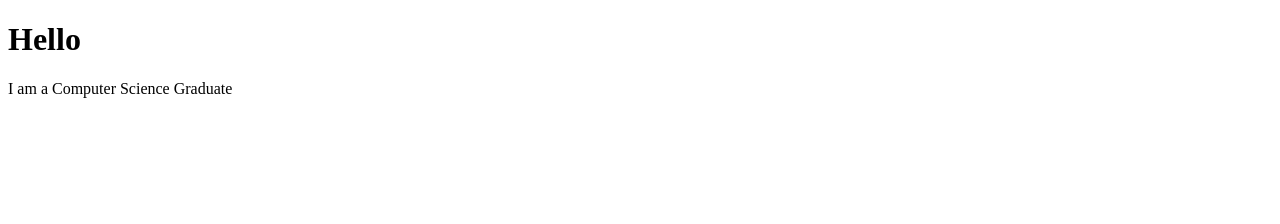
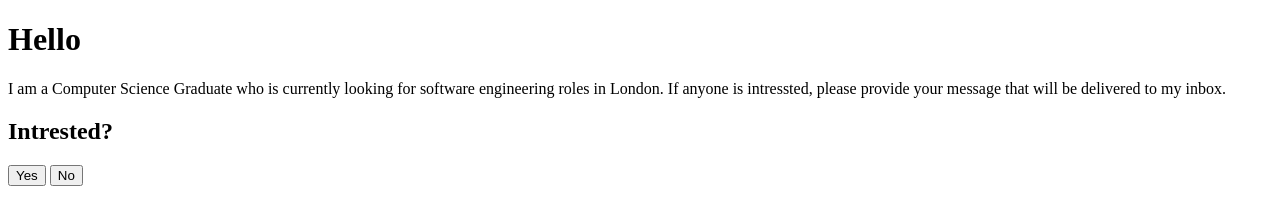
Before and after one commit to G123by/G123by.github.io, a plain HTML site: page index.html in a window 1280 px wide. Drawn offline with Linux system fonts and the light colour scheme.

Commit message:
Enhance portfolio introduction and add buttons
Updated the introduction paragraph to include details about job search and added buttons for user interaction.

```diff
--- a/index.html
+++ b/index.html
@@ -5,6 +5,10 @@
 </head>
 <body>
   <h1>Hello</h1>
-  <p>I am a Computer Science Graduate</p>
+  <p>I am a Computer Science Graduate who is currently looking for software engineering roles in London. If anyone is intressted, please provide your message that will be delivered to my inbox.</p>
+  <h2>Intrested?</h2>
+  <button>Yes</button>
+  <button>No</button>
+  <label></label>
 </body>
 </html>
```
